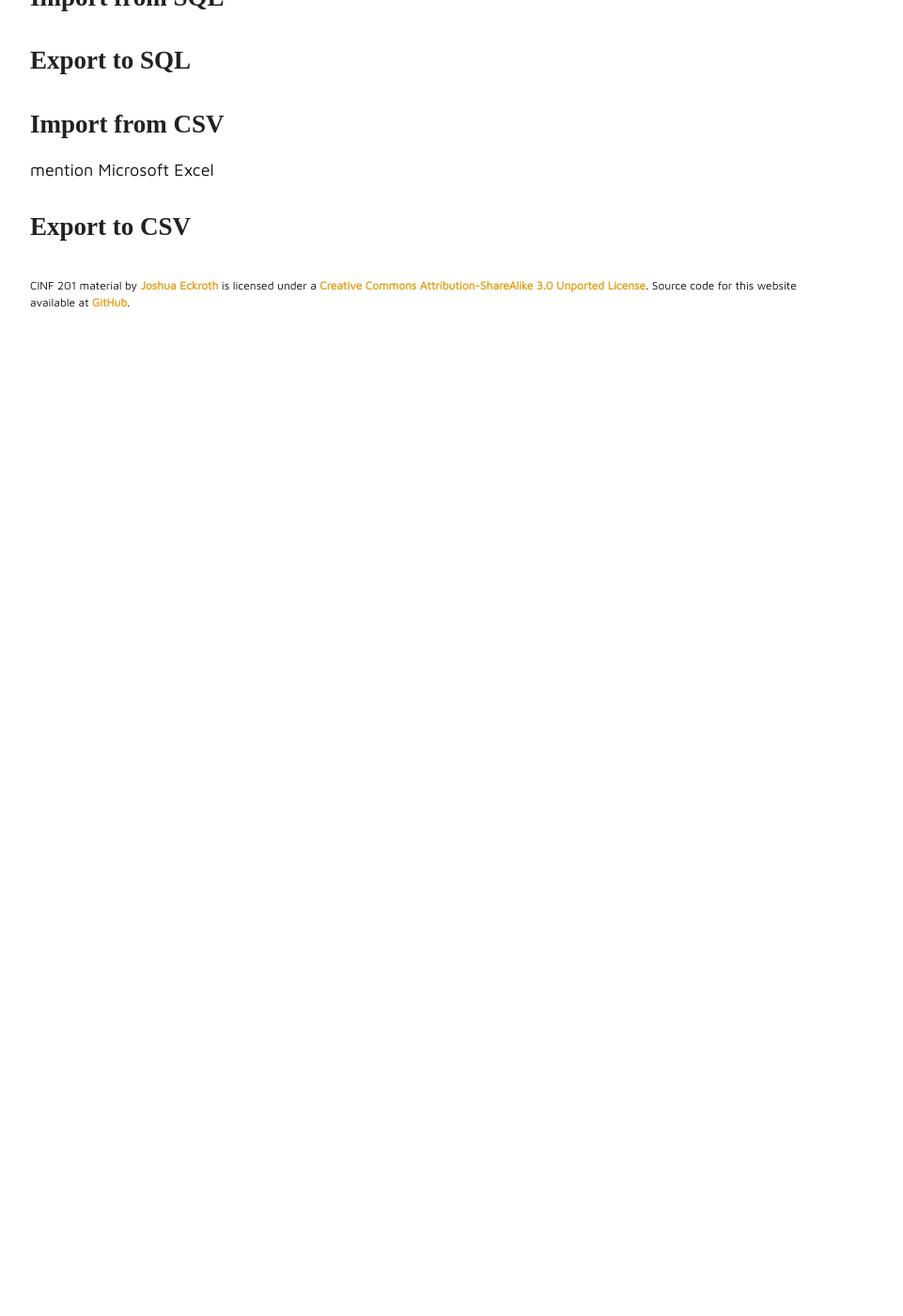
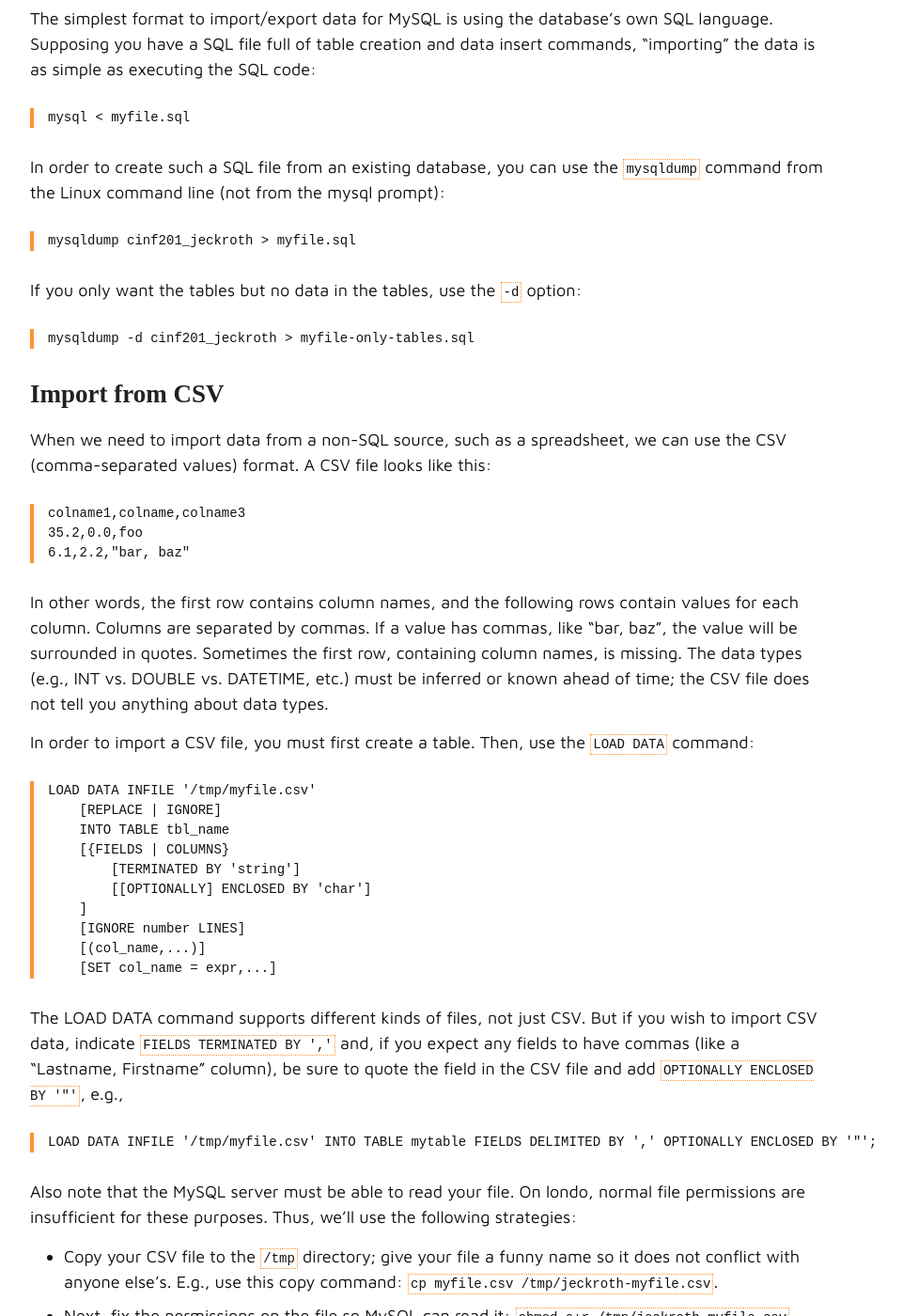
Before and after one commit to joshuaeckroth/cinf201-website, a Jekyll site: the page built from notes/import-export.md, in a window 1280 px wide and 1400 px high, scrolled down 438 px. Shown: the whole window at 94% size, without its empty margins (183-1144 px from the left). Built offline with Jekyll 4.4.1, drawn with Linux system fonts in a browser that asks for light colours; some web fonts are replaced; before the commit the page ends 900 px from its top, so only the background shows below that; some of the changed text lies outside the part shown.

Commit message:
Updated import/export notes

````diff
--- a/assignments/a08.markdown
+++ b/assignments/a08.markdown
@@ -1,7 +1,7 @@
 ---
 layout: note
 title: "A08: Registrar"
-due: "Oct 26, 11:59pm"
+due: "Oct 27, 11:59pm"
 categories: [assignments]
 ---
 
--- a/notes/import-export.md
+++ b/notes/import-export.md
@@ -5,14 +5,79 @@ layout: note
 
 # Import/export
 
-## Motivation
+Database systems typically support data import and export. Data import is useful when the data already exist in some external system or files, but needs to be imported into a different database. Export is handy for backups and transferring data to another database.
 
-## Import from SQL
+## Import/export in SQL format
 
-## Export to SQL
+The simplest format to import/export data for MySQL is using the database's own SQL language. Supposing you have a SQL file full of table creation and data insert commands, "importing" the data is as simple as executing the SQL code:
+
+```
+mysql < myfile.sql
+```
+
+In order to create such a SQL file from an existing database, you can use the `mysqldump` command from the Linux command line (not from the mysql prompt):
+
+```
+mysqldump cinf201_jeckroth > myfile.sql
+```
+
+If you only want the tables but no data in the tables, use the `-d` option:
+
+```
+mysqldump -d cinf201_jeckroth > myfile-only-tables.sql
+```
 
 ## Import from CSV
 
-mention Microsoft Excel
+When we need to import data from a non-SQL source, such as a spreadsheet, we can use the CSV (comma-separated values) format. A CSV file looks like this:
+
+```
+colname1,colname,colname3
+35.2,0.0,foo
+6.1,2.2,"bar, baz"
+```
+
+In other words, the first row contains column names, and the following rows contain values for each column. Columns are separated by commas. If a value has commas, like "bar, baz", the value will be surrounded in quotes. Sometimes the first row, containing column names, is missing. The data types (e.g., INT vs. DOUBLE vs. DATETIME, etc.) must be inferred or known ahead of time; the CSV file does not tell you anything about data types.
+
+In order to import a CSV file, you must first create a table. Then, use the `LOAD DATA` command:
+
+```
+LOAD DATA INFILE '/tmp/myfile.csv'
+    [REPLACE | IGNORE]
+    INTO TABLE tbl_name
+    [{FIELDS | COLUMNS}
+        [TERMINATED BY 'string']
+        [[OPTIONALLY] ENCLOSED BY 'char']
+    ]
+    [IGNORE number LINES]
+    [(col_name,...)]
+    [SET col_name = expr,...]
+```
+
+The LOAD DATA command supports different kinds of files, not just CSV. But if you wish to import CSV data, indicate `FIELDS TERMINATED BY ','` and, if you expect any fields to have commas (like a "Lastname, Firstname" column), be sure to quote the field in the CSV file and add `OPTIONALLY ENCLOSED BY '"'`, e.g.,
+
+```
+LOAD DATA INFILE '/tmp/myfile.csv' INTO TABLE mytable FIELDS DELIMITED BY ',' OPTIONALLY ENCLOSED BY '"';
+```
+
+Also note that the MySQL server must be able to read your file. On londo, normal file permissions are insufficient for these purposes. Thus, we'll use the following strategies:
+
+- Copy your CSV file to the `/tmp` directory; give your file a funny name so it does not conflict with anyone else's. E.g., use this copy command: `cp myfile.csv /tmp/jeckroth-myfile.csv`.
+- Next, fix the permissions on the file so MySQL can read it: `chmod a+r /tmp/jeckroth-myfile.csv`. (FYI: `a+r` means "all can read").
+
+The additional elements of the `LOAD DATA` command can be used for the following purposes:
+
+- `REPLACE`:
+- `IGNORE number LINES`: skip a header line in the CSV file with this feature.
+- `(col_name, …)`: indicate which columns should be filled from the CSV data; if not specified, all columns will be filled in the order specified when the table was created.
+- `SET col_name = expr, …`: for each row, set some other columns; the `expr` value may refer to other columns on the same row.
 
 ## Export to CSV
+
+```
+SELECT select_statement...
+    INTO OUTFILE '/tmp/myfile.csv'
+    FIELDS TERMINATED BY ',' OPTIONALLY ENCLOSED BY '"'
+```
+
+Due to the same file permission issues on londo, be sure to save the outfile in `/tmp`. Then copy it to your own directory.
````
